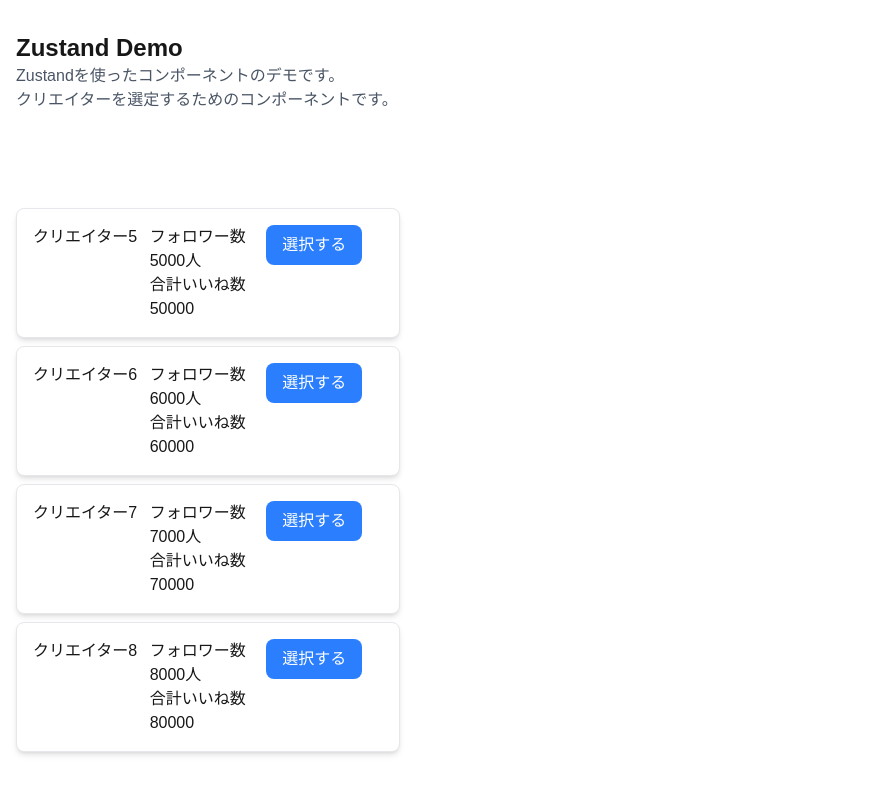
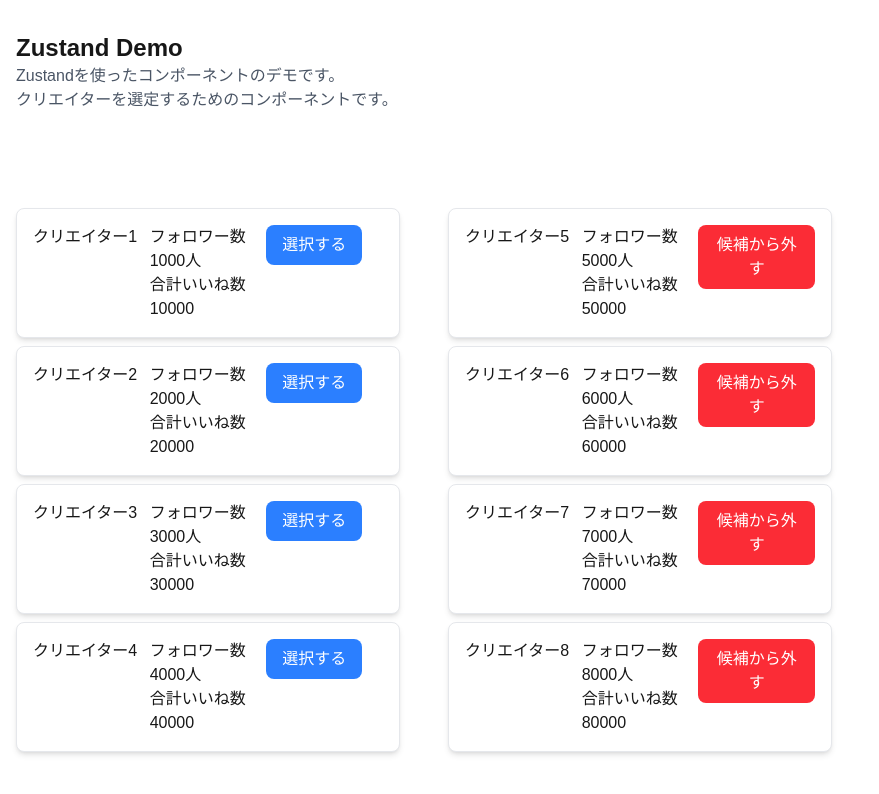
Before and after one commit to ikeyu0806/react-state-lib-comparison, a Next.js app: page /zustand in a window 1280 px wide. Shown: the top 794 px of the page, without its empty margins (0-879 px from the left). Built offline with nearby package versions, Linux system fonts and the light colour scheme.

Commit message:
implement zustand CandidatesLists

```diff
--- a/app/zustand/page.tsx
+++ b/app/zustand/page.tsx
@@ -1,6 +1,7 @@
 'use client'
 
 import CreatorLists from "@/components/ZustandDemo/CreatorLists"
+import CandidatesLists from "@/components/ZustandDemo/CandidatesLists"
 
 export default function ZustandPage() {
   return (
@@ -16,10 +17,10 @@
           <div className="col-span-4 my-4 p-4">
             <CreatorLists />
           </div>
-          {/* <div className="col-span-4 my-4 p-4">
+          <div className="col-span-4 my-4 p-4">
             <CandidatesLists />
           </div>
-          <div className="col-span-4 my-4 p-4">
+          {/* <div className="col-span-4 my-4 p-4">
             <CandidatesInsights />
           </div> */}
         </div>
--- /dev/null
+++ b/components/ZustandDemo/CandidatesLists.tsx
@@ -0,0 +1,26 @@
+// CandidatesLists.tsx
+
+import { Creator } from '@/types/creator'
+import CreatorCard from './CreatorCard'
+import { useCreatorStore } from '@/store/zustand_demo/creator_store'
+
+export default function CandidatesLists() {
+  const selectedCreators = useCreatorStore(
+    (state) => state.selectedCreators,
+  )
+  const removeFromSelected = useCreatorStore((state) => state.removeFromSelected)
+  return (
+    <div className="my-4">
+      {selectedCreators.map((creator: Creator) => (
+        <CreatorCard
+          key={creator.name}
+          name={creator.name}
+          followers={creator.followers}
+          totalLikes={creator.totalLikes}
+          onClick={() => removeFromSelected(creator)}
+          isSelected={true}
+        />
+      ))}
+    </div>
+  )
+}
--- a/store/zustand_demo/creator_store.ts
+++ b/store/zustand_demo/creator_store.ts
@@ -9,13 +9,13 @@
 }
 
 export const useCreatorStore = create<CreatorState>((set) => ({
-  selectedCreators: [
+  unselectedCreators: [
     { name: 'クリエイター1', followers: 1000, totalLikes: 10000 },
     { name: 'クリエイター2', followers: 2000, totalLikes: 20000 },
     { name: 'クリエイター3', followers: 3000, totalLikes: 30000 },
     { name: 'クリエイター4', followers: 4000, totalLikes: 40000 },
   ],
-  unselectedCreators: [
+  selectedCreators: [
     { name: 'クリエイター5', followers: 5000, totalLikes: 50000 },
     { name: 'クリエイター6', followers: 6000, totalLikes: 60000 },
     { name: 'クリエイター7', followers: 7000, totalLikes: 70000 },
```
